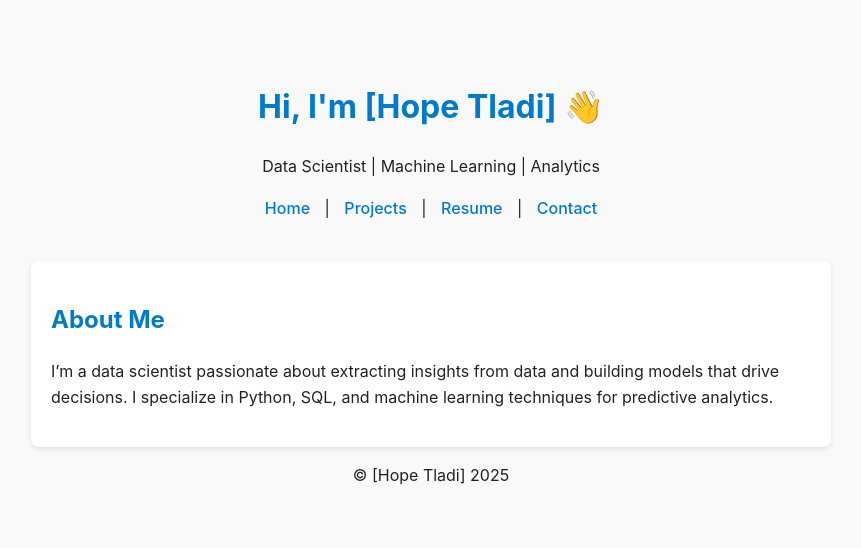
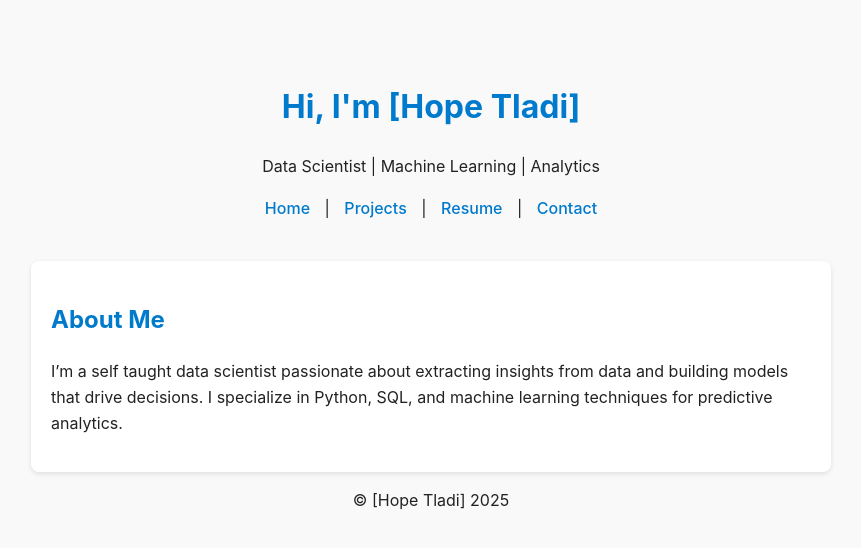
Before and after one commit to HopeTlouTladi/HopeTlouTladi.github.io, a plain HTML site: page index.html in a window 1280 px wide. Shown: the whole page, without its empty margins (209-1070 px from the left). Drawn offline with Linux system fonts and the light colour scheme.

Commit message:
Update index.html

```diff
--- a/index.html
+++ b/index.html
@@ -8,7 +8,7 @@
 </head>
 <body>
     <header>
-        <h1>Hi, I'm [Hope Tladi] 👋</h1>
+        <h1>Hi, I'm [Hope Tladi] </h1>
         <p>Data Scientist | Machine Learning | Analytics</p>
         <nav>
             <a href="index.html">Home</a> |
@@ -20,7 +20,7 @@
 
     <section>
         <h2>About Me</h2>
-        <p>I’m a data scientist passionate about extracting insights from data and building models that drive decisions.
+        <p>I’m a self taught data scientist passionate about extracting insights from data and building models that drive decisions.
         I specialize in Python, SQL, and machine learning techniques for predictive analytics.</p>
     </section>
 
```
